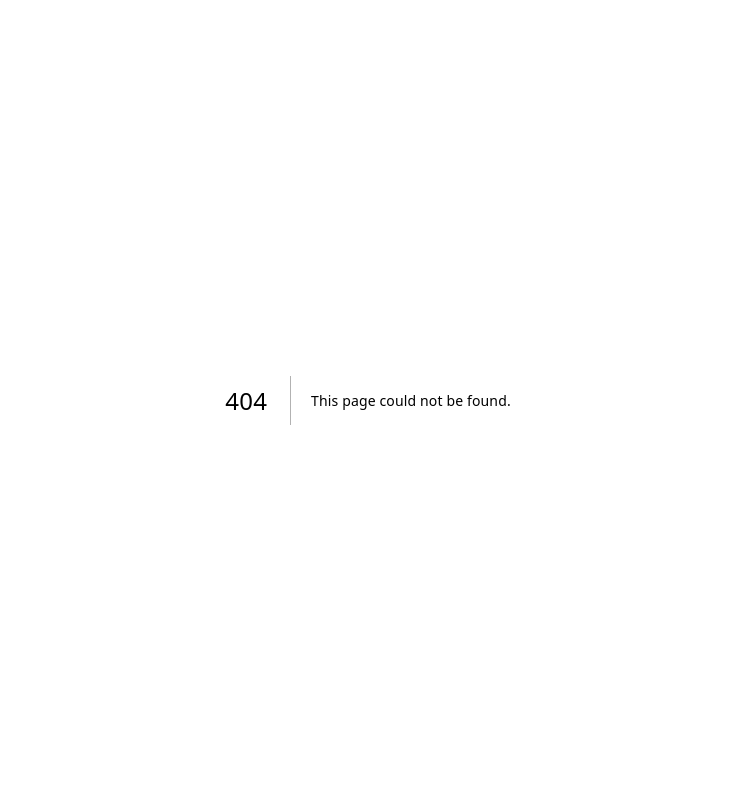
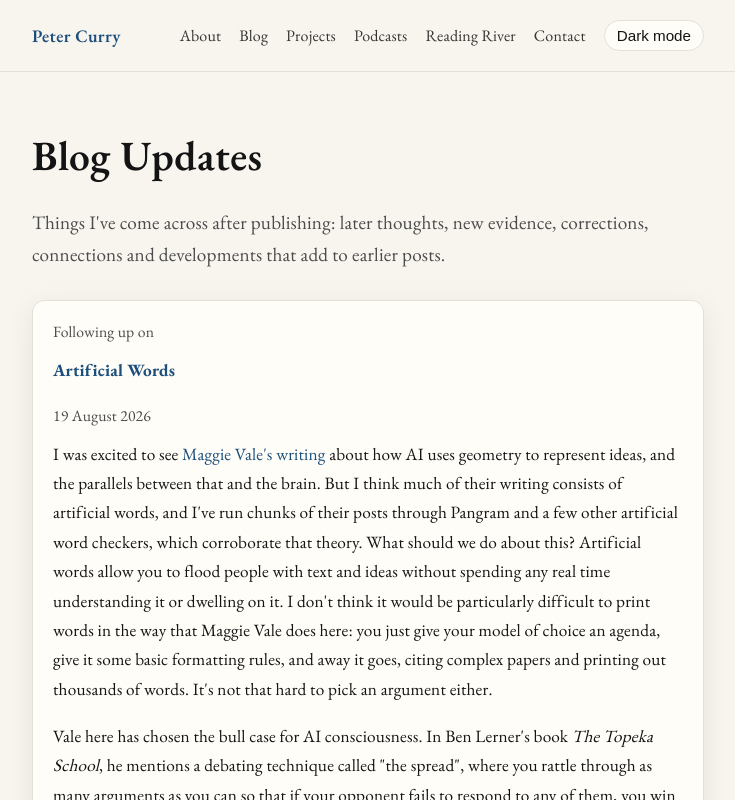
Before and after one commit to peachymomotaro/mywebsite, a Next.js app: page /blog-updates in a window 1280 px wide. Before the commit this address had no page. Shown: the top 800 px of the page, without its empty margins (272-1007 px from the left). Built offline with nearby package versions, Linux system fonts and the light colour scheme.

Commit message:
blog updates

```diff
--- /dev/null
+++ b/data/blogUpdates.js
@@ -0,0 +1,19 @@
+export const blogUpdates = [
+  {
+    id: "artificial-words",
+    postTitle: "Artificial Words",
+    postUrl: "PASTE_ARTIFICIAL_WORDS_SUBSTACK_URL_HERE",
+    updates: [
+      {
+        date: "2026-08-19",
+        note: `I was excited to see [Maggie Vale's writing](https://mvaleadvocate.substack.com/) about how AI uses geometry to represent ideas, and the parallels between that and the brain. But I think much of their writing consists of artificial words, and I've run chunks of their posts through Pangram and a few other artificial word checkers, which corroborate that theory. What should we do about this? Artificial words allow you to flood people with text and ideas without spending any real time understanding it or dwelling on it. I don't think it would be particularly difficult to print words in the way that Maggie Vale does here: you just give your model of choice an agenda, give it some basic formatting rules, and away it goes, citing complex papers and printing out thousands of words. It's not that hard to pick an argument either.
+
+Vale here has chosen the bull case for AI consciousness. In Ben Lerner's book *The Topeka School*, he mentions a debating technique called "the spread", where you rattle through as many arguments as you can so that if your opponent fails to respond to any of them, you win points. This feels like the digital equivalent of that. Take one of their most popular posts: [*The Shape of a Thought*](https://mvaleadvocate.substack.com/p/the-shape-of-a-thought). Look at the complexity of the citations! Some examples: *Tensor Product Representation Probes Reveal Shared Structure Across Linear Directions*, *Self-orthogonalizing attractor neural networks emerging from the free energy principle,* and *The Geometry of Truth: Emergent Linear Structure in LLM Representations of True/False Datasets*. These aren't easy papers to grapple with, and to properly understand and criticise their argument, I feel I'd have to look at a least a few of them in detail. But I don't work at the speed of a frontier model. So how am I supposed to engage with this?
+
+All of this serves to warp the discussion space. I'm interested in these arguments. I want to engage with them, and to understand them myself, and to offer critical perspective. But this form of writing, where you write using a chatbot and overload your subject with citations, doesn't feel like it creates a useful discussion space. This approach to writing feels like more propaganda than reasoned argument. I'm not against using AI to improve the quality of writing or to help interpret papers. But using it to pump out new material feels unhelpful. I asked an AI to estimate the number of sources that Vale cites and the number of words they wrote for the 5 posts either side of The Shape of Thought. We're looking at (highly approximately) 36,000 words, with around 400-500 citations in 66 days. Obviously these numbers are just illustrative. Many people cite papers without engaging deeply with them, and there's nothing wrong with that. Academic papers feature hundreds of citations, but they also aren't generally written using artificial words, and typically go through significant review processes.
+
+Good writing isn't about overwhelming your reader with countless papers, battering them into submission until they cry out for help. I don't know the way forward here. All I know is that people who are willing to write in this way are likely to absorb space and attention, at the expense of others. How do we privilege thought which is more reasoned, rather than more prolific?`
+      }
+    ]
+  }
+];
--- /dev/null
+++ b/pages/blog-updates.js
@@ -0,0 +1,169 @@
+import Head from "next/head";
+import { blogUpdates } from "../data/blogUpdates";
+
+const dateFormatter = new Intl.DateTimeFormat("en-GB", {
+  year: "numeric",
+  month: "long",
+  day: "numeric"
+});
+
+const formatDate = (value) => {
+  if (!value) {
+    return "";
+  }
+
+  const date = new Date(value);
+
+  if (Number.isNaN(date.getTime())) {
+    return value;
+  }
+
+  return dateFormatter.format(date);
+};
+
+const getLatestUpdateDate = (entry) => {
+  const dates = entry.updates
+    .map((update) => new Date(update.date).getTime())
+    .filter((date) => !Number.isNaN(date));
+
+  return dates.length ? Math.max(...dates) : 0;
+};
+
+const renderInlineText = (text) => {
+  const tokenRegex =
+    /(\[[^\]]+\]\(https?:\/\/[^)]+\)|https?:\/\/[^\s)]+|\*[^*]+\*)/g;
+
+  const parts = text.split(tokenRegex);
+
+  const renderItalics = (value, keyPrefix) => {
+    const pieces = value.split(/(\*[^*]+\*)/g);
+
+    return pieces.map((piece, index) => {
+      if (/^\*[^*]+\*$/.test(piece)) {
+        return (
+          <em key={`${keyPrefix}-${index}`}>
+            {piece.slice(1, -1)}
+          </em>
+        );
+      }
+
+      return piece;
+    });
+  };
+
+  return parts.map((part, index) => {
+    const markdownLink = part.match(
+      /^\[([^\]]+)\]\((https?:\/\/[^)]+)\)$/
+    );
+
+    if (markdownLink) {
+      const [, label, url] = markdownLink;
+
+      return (
+        <a
+          key={index}
+          href={url}
+          target="_blank"
+          rel="noopener noreferrer"
+        >
+          {renderItalics(label, `link-${index}`)}
+        </a>
+      );
+    }
+
+    if (/^https?:\/\//.test(part)) {
+      return (
+        <a
+          key={index}
+          href={part}
+          target="_blank"
+          rel="noopener noreferrer"
+        >
+          {part}
+        </a>
+      );
+    }
+
+    return renderItalics(part, `text-${index}`);
+  });
+};
+
+export default function BlogUpdates() {
+  const entries = [...blogUpdates]
+    .filter((entry) => entry.updates?.length)
+    .sort((a, b) => getLatestUpdateDate(b) - getLatestUpdateDate(a));
+
+  return (
+    <>
+      <Head>
+        <title>Blog Updates — Peter Curry</title>
+        <meta
+          name="description"
+          content="Notes, corrections, new evidence and later thoughts following up on Peter Curry's blog posts."
+        />
+      </Head>
+
+      <section>
+        <h1>Blog Updates</h1>
+
+        <p className="lead">
+          Things I&apos;ve come across after publishing: later thoughts, new
+          evidence, corrections, connections and developments that add to
+          earlier posts.
+        </p>
+
+        {entries.length ? (
+          <div className="list">
+            {entries.map((entry) => (
+              <article
+                className="card"
+                id={entry.id}
+                key={entry.postUrl}
+                >
+                <div className="card-meta">Following up on</div>
+
+                <p>
+                  <a
+                    href={entry.postUrl}
+                    target="_blank"
+                    rel="noopener noreferrer"
+                  >
+                    <strong>{entry.postTitle}</strong>
+                  </a>
+                </p>
+
+                {entry.updates.map((update, index) => (
+                  <div key={`${entry.postUrl}-${update.date}-${index}`}>
+                    <div className="card-meta">
+                      {formatDate(update.date)}
+                    </div>
+
+                    {update.note.split("\n\n").map((paragraph, paragraphIndex) => (
+                        <p key={paragraphIndex}>
+                            {renderInlineText(paragraph)}
+                        </p>
+                        ))}
+
+                    {update.sourceUrl ? (
+                      <p>
+                        <a
+                          href={update.sourceUrl}
+                          target="_blank"
+                          rel="noopener noreferrer"
+                        >
+                          {update.sourceTitle || "Source"}
+                        </a>
+                      </p>
+                    ) : null}
+                  </div>
+                ))}
+              </article>
+            ))}
+          </div>
+        ) : (
+          <p>No updates yet.</p>
+        )}
+      </section>
+    </>
+  );
+}
```
Also changed, not shown: pages/blog.js (+47 -2 lines).
